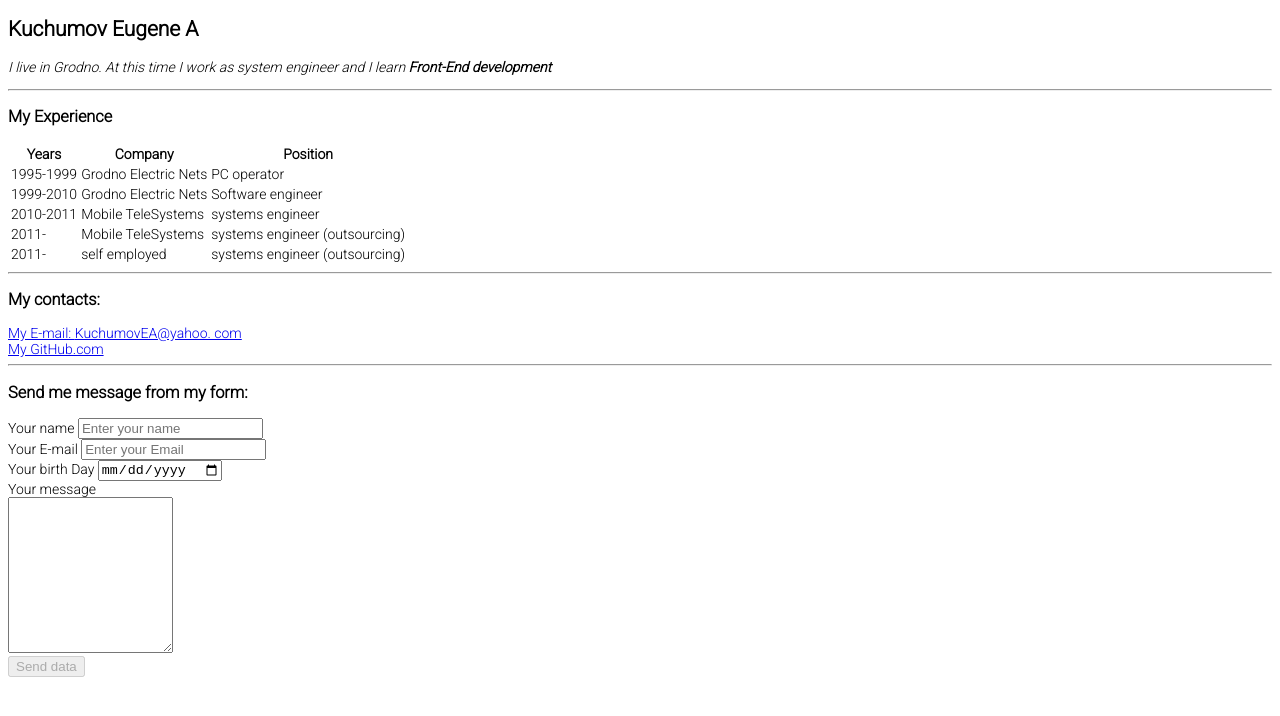
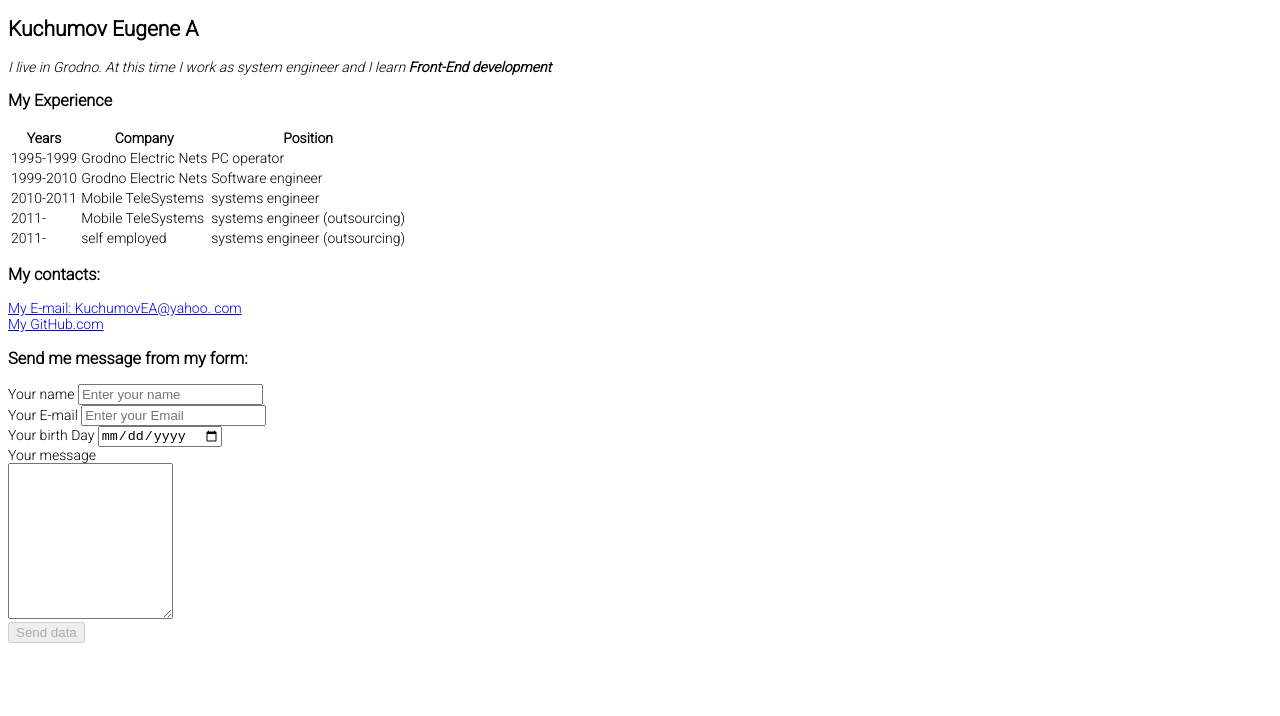
Before and after one commit to KuchumovEA/resume, a plain HTML site: page index.html in a window 1280 px wide. Drawn offline with Linux system fonts and the light colour scheme.

Commit message:
Add files via upload

```diff
--- a/index.html
+++ b/index.html
@@ -12,15 +12,14 @@
 </head>
 
 <body>
-  <header>
+  <header class="card1">
     <h2>Kuchumov Eugene A</h2>
     <p>
       <em>I live in Grodno. At this time I work as system engineer and I learn <strong> Front-End development
         </strong></em>
     </p>
   </header>
-  <hr>
-  <article>
+  <article class="card2">
     <h3>My Experience</h3>
     <table>
       <thead>
@@ -57,16 +56,15 @@
       </tbody>
     </table>
   </article>
-  <hr>
-  <article>
+  <article class="card3">
     <h3>My contacts:</h3>
     <a href="mailto:KuchumovEA@yahoo.com">My E-mail: <E-mail>KuchumovEA@yahoo.
         com</E-mail></a>
     <br>
     <a href="https://github.com/KuchumovEA">My GitHub.com</a>
   </article>
-  <hr>
-  <footer>
+
+  <footer class="card4">
     <h3>Send me message from my form:</h3>
     <div>
       <label for="input1">Your name</label>
```
